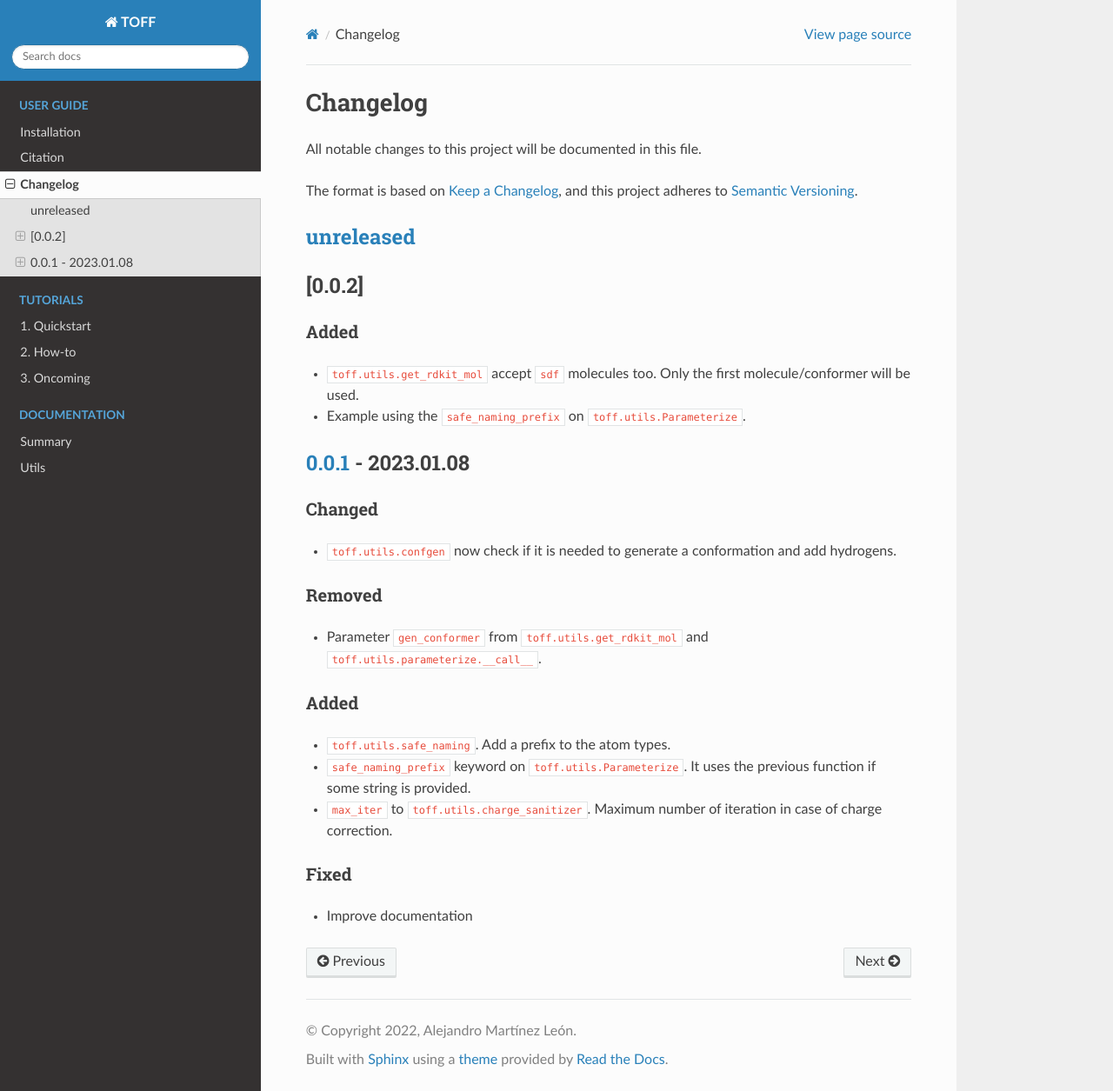
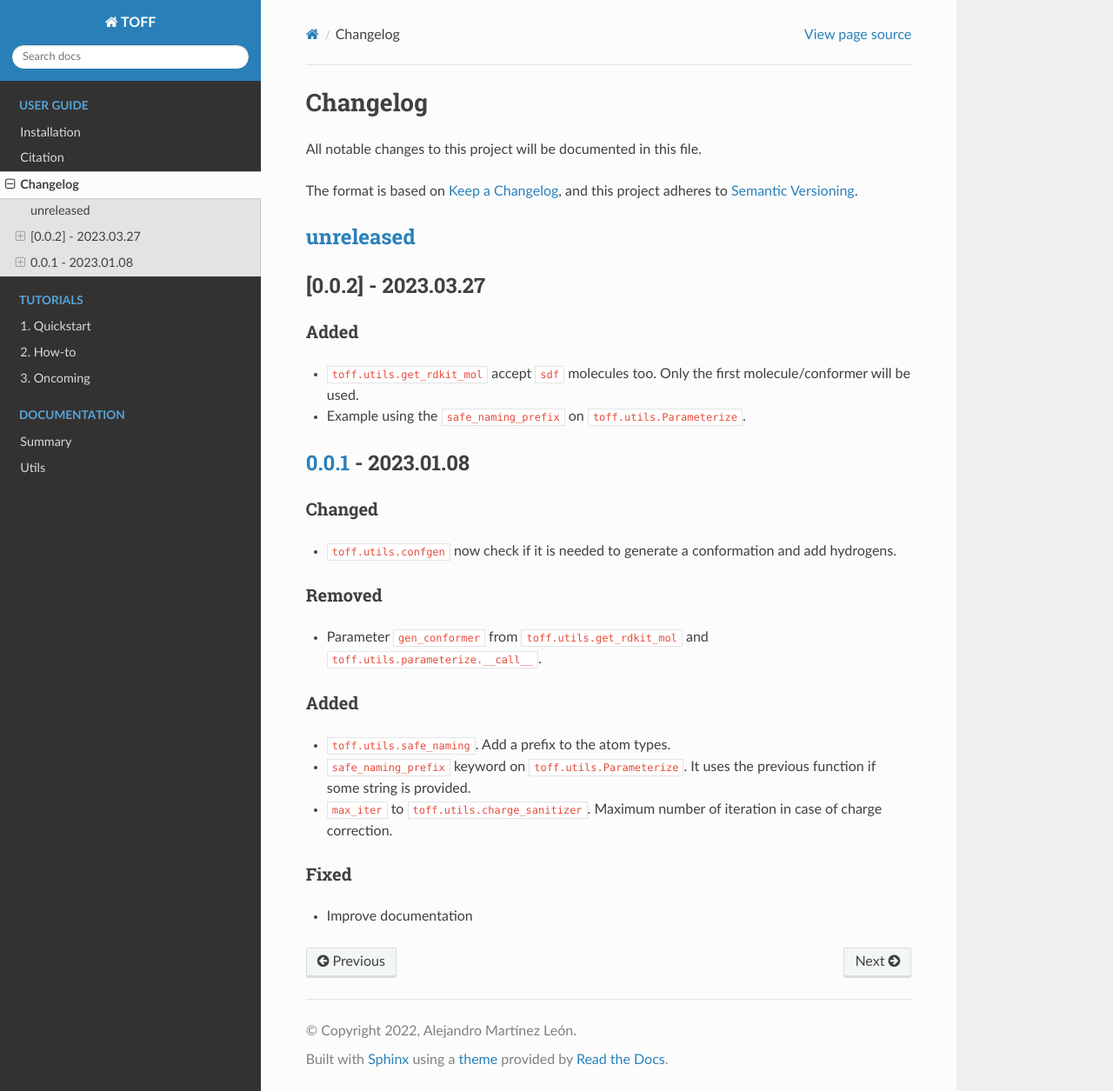
Before and after one commit to ale94mleon/TOFF, a Sphinx documentation site: the page built from docs/source/CHANGELOG.md, in a window 1280 px wide and 1255 px high. Shown: the whole window at 87% size. Built offline with Sphinx 7.4.7 and the Read the Docs theme 2.0.0, drawn with Linux system fonts in a browser that asks for light colours.

Commit message:
add date

```diff
--- a/docs/source/CHANGELOG.md
+++ b/docs/source/CHANGELOG.md
@@ -7,7 +7,7 @@ and this project adheres to [Semantic Versioning](https://semver.org/spec/v2.0.0
 
 ## [unreleased]
 
-## [0.0.2]
+## [0.0.2]  - 2023.03.27
 
 ### Added
 
```
